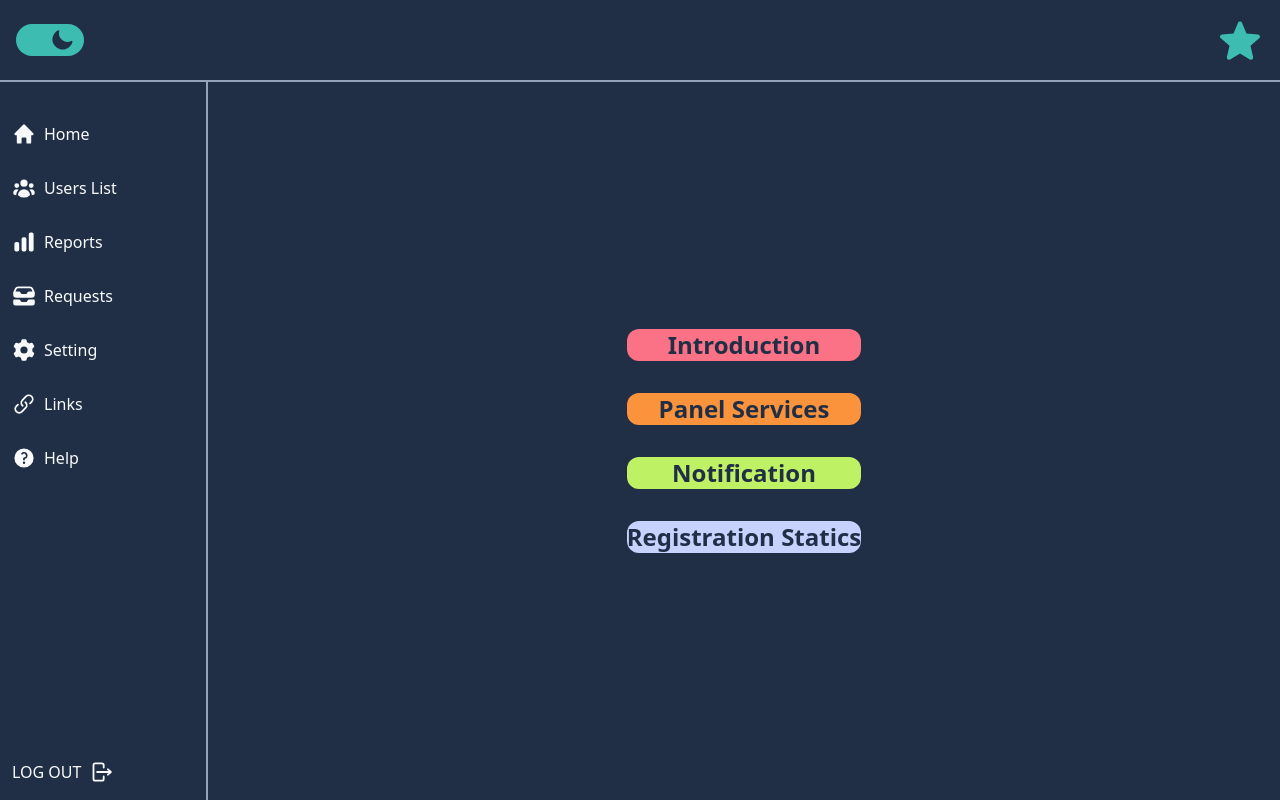
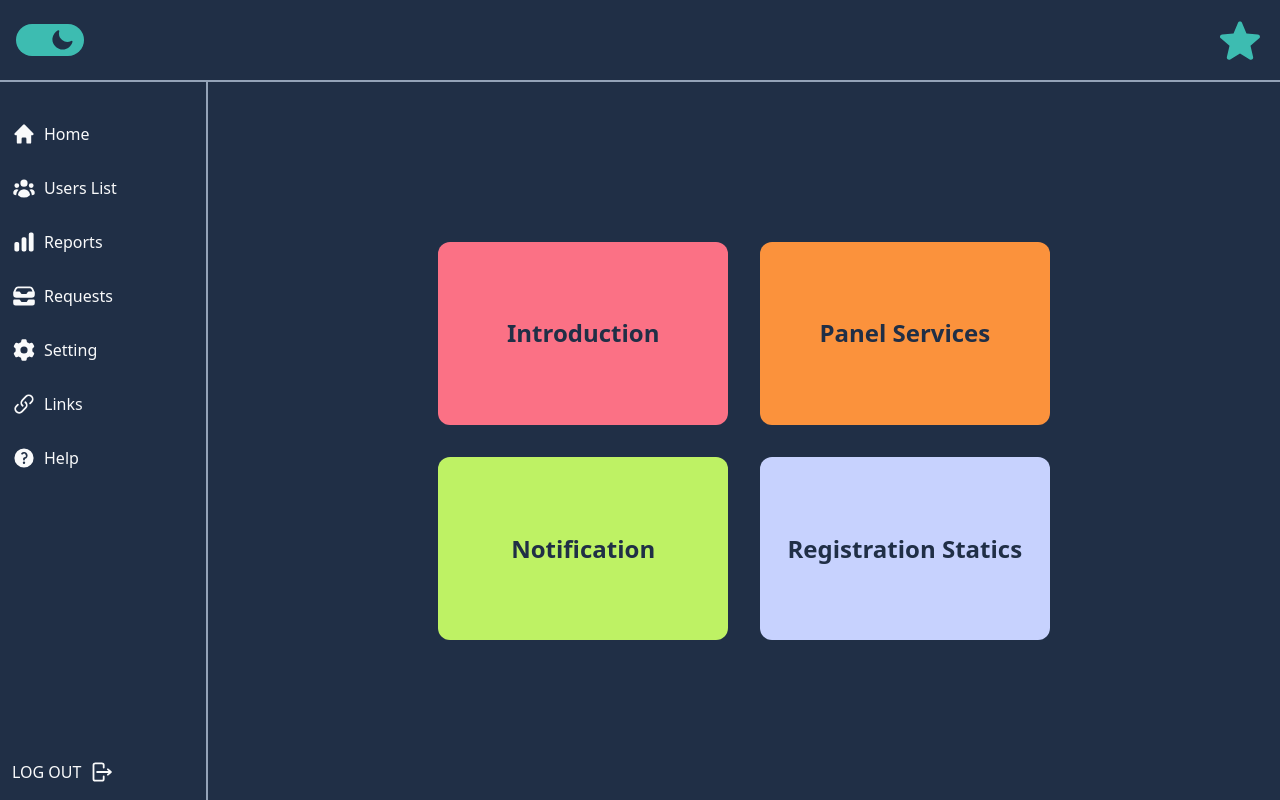
Before and after one commit to matine-gh/user-profile, a Next.js app: page /home in a window 1280 px wide. Built offline with nearby package versions, Linux system fonts and the light colour scheme; sample sign-in values are in the browser's storage.

Commit message:
[fix]/colorful box shadows

```diff
--- a/tailwind.config.js
+++ b/tailwind.config.js
@@ -14,6 +14,16 @@ module.exports = {
       },
       boxShadow: {
         'primary': '0 0px 15px 3px rgba(249, 250, 251, 0.3)',
+        'indigo': '0 0px 15px 3px #c7d2fe',
+        'lime': '0 0px 15px 3px #bef264',
+        'orange': '0 0px 15px 3px #fb923c',
+        'rose': '0 0px 15px 3px #fb7185',
+      },
+      gridTemplateColumns: {
+        'content': 'repeat(2, 30%)',
+      },
+      gridTemplateRows: {
+        'content': 'repeat(2, 30%)',
       }
     },
     colors: {
```
